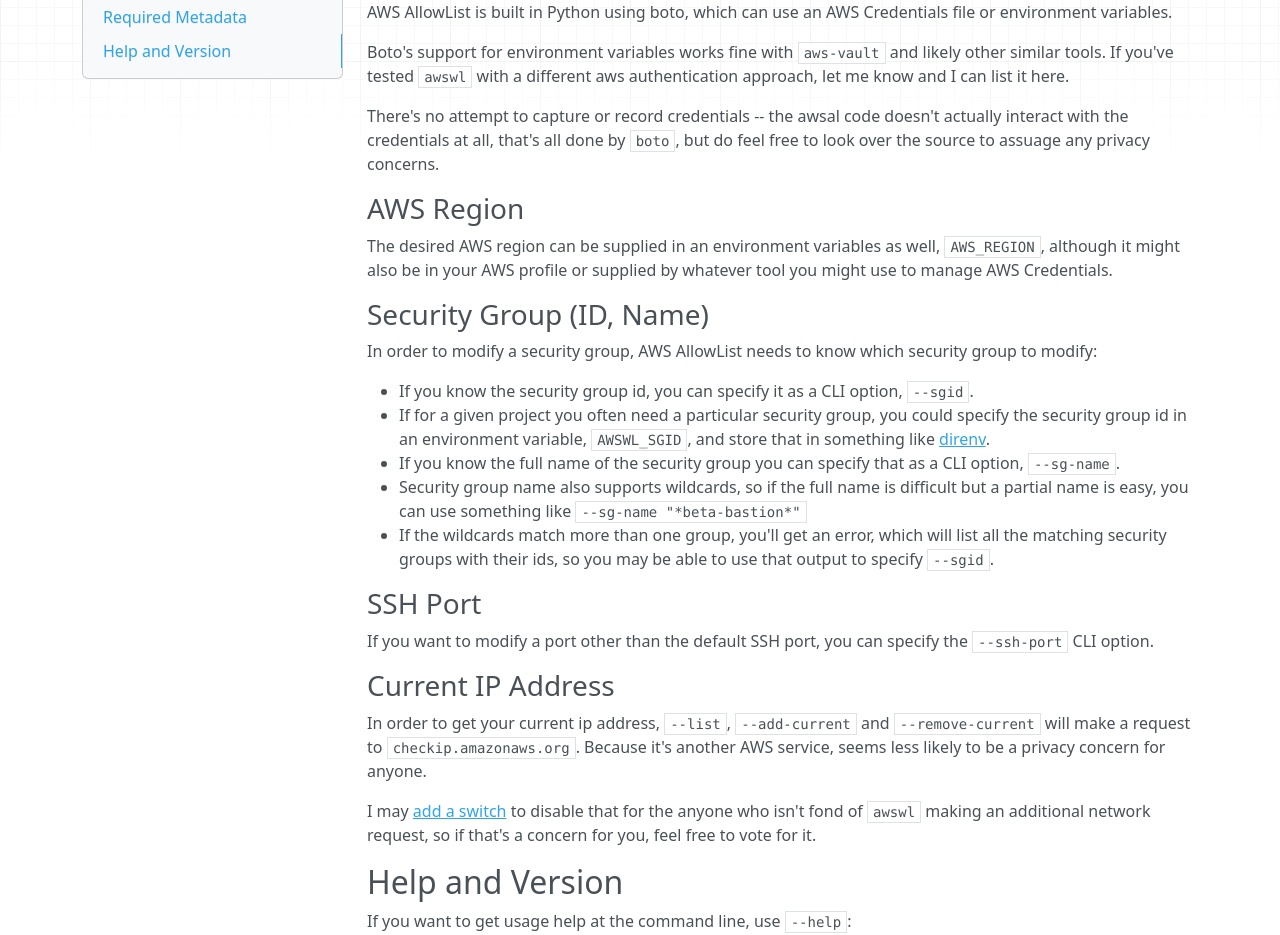
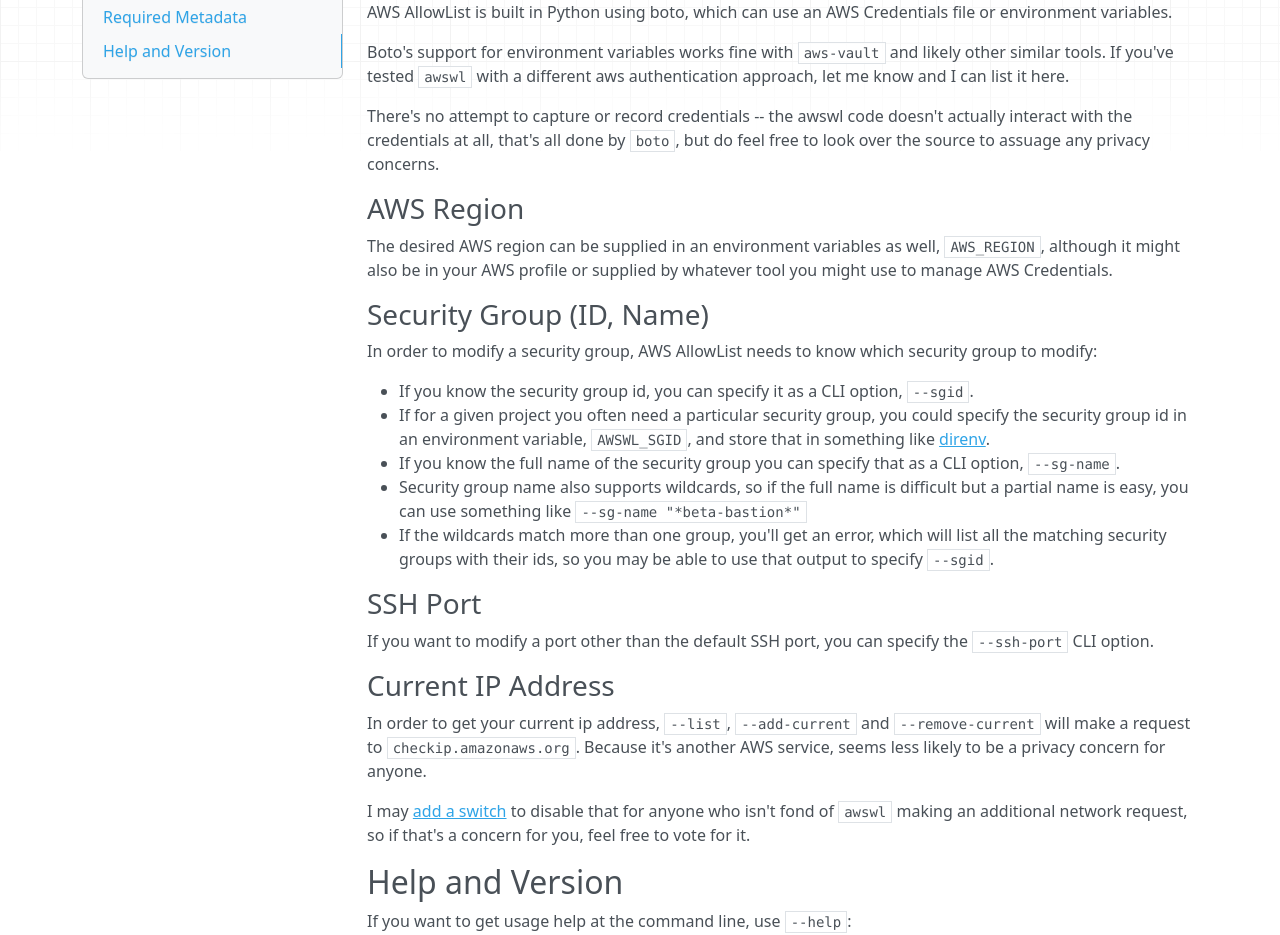
Before and after one commit to geoffreywiseman/awswl, an MkDocs documentation site: the page built from docs/usage.md, in a window 1280 px wide and 1400 px high, scrolled down 1266 px. Shown: the part 155-1090 px from the top of the window. Built offline with MkDocs 1.6.1, drawn with Linux system fonts in a browser that asks for light colours; nearby versions of some CDN libraries.

Commit message:
Inspection Fixes
Signed-off-by: Geoffrey Wiseman <geoffrey.wiseman@codiform.com>

```diff
--- a/docs/usage.md
+++ b/docs/usage.md
@@ -66,7 +66,7 @@
 
 Boto's support for environment variables works fine with `aws-vault` and likely other similar tools. If you've tested `awswl` with a different aws authentication approach, let me know and I can list it here.
 
-There's no attempt to capture or record credentials -- the awsal code doesn't actually interact with the credentials at all, that's all done by `boto`, but do feel free to look over the source to assuage any privacy concerns.
+There's no attempt to capture or record credentials -- the awswl code doesn't actually interact with the credentials at all, that's all done by `boto`, but do feel free to look over the source to assuage any privacy concerns.
 
 ### AWS Region
 
@@ -90,7 +90,7 @@
 
 In order to get your current ip address, ``--list``, ``--add-current`` and ``--remove-current`` will make a request to ``checkip.amazonaws.org``. Because it's another AWS service, seems less likely to be a privacy concern for anyone.
 
-I may [add a switch](https://github.com/geoffreywiseman/awswl/issues/3) to disable that for the anyone who isn't fond of `awswl` making an additional network request, so if that's a concern for you, feel free to vote for it.
+I may [add a switch](https://github.com/geoffreywiseman/awswl/issues/3) to disable that for anyone who isn't fond of `awswl` making an additional network request, so if that's a concern for you, feel free to vote for it.
 
 ## Help and Version
 
```
Also changed, not shown: CHANGELOG.md (+5 -0 lines), README.md (+1 -1 lines), docs/alternatives.md (+2 -2 lines), docs/edgecases.md (+1 -1 lines), docs/index.md (+1 -1 lines), 1 other file.
